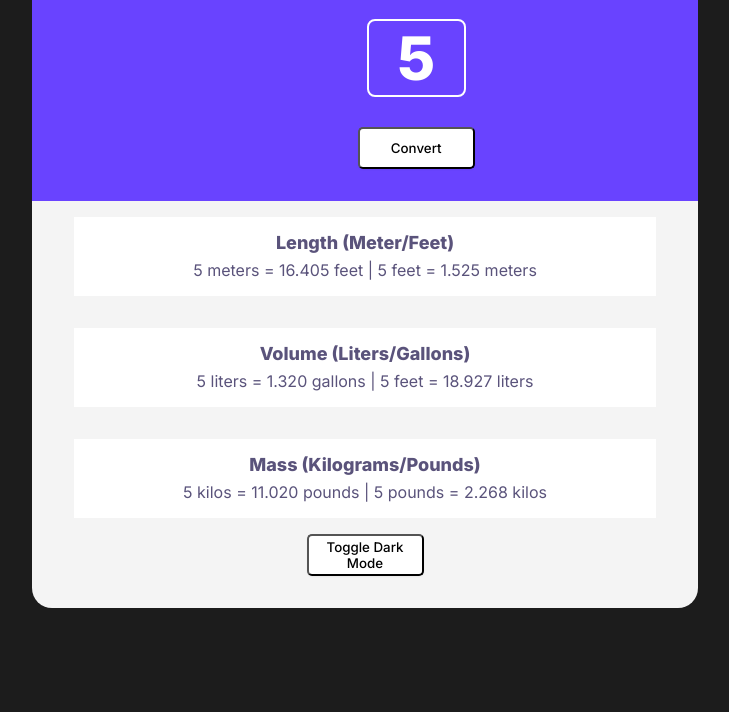
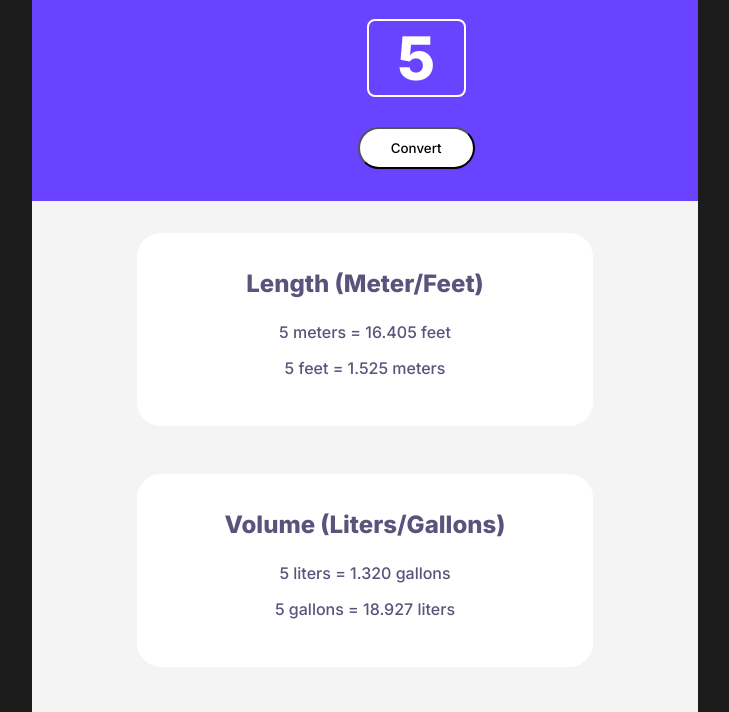
Before and after one commit to johnsethsalazar/unit-converter, a plain HTML site: page index.html in a window 1280 px wide. Both pictures are taken after typing "5" into the empty fields and a click on the button "Convert". Shown: the part 71-783 px from the top of the page, without its empty margins (275-1004 px from the left). Drawn offline with Linux system fonts and the light colour scheme.

Commit message:
Added some stylings

```diff
--- a/index.html
+++ b/index.html
@@ -16,15 +16,18 @@
     <div id="output">
         <div class="result">
             <h2 class="unit-name">Length (Meter/Feet)</h2>
-            <p id="length" class="unit-result">1 meter = 3.281 feet | 1 feet = 0.305 meter</p>
+            <p id="feet" class="unit-result">1 meter = 3.281 feet</p>
+            <p id="meter" class="unit-result">1 feet = 0.305 meter</p>
         </div>
         <div class="result">
             <h2 class="unit-name">Volume (Liters/Gallons)</h2>
-            <p id="volume" class="unit-result">1 liter = 0.264 gallon | 1 gallon = 3.785 liter</p>
+            <p id="gallon" class="unit-result">1 liter = 0.264 gallon</p>
+            <p id="liter" class="unit-result">1 gallon = 3.785 liters</p>
         </div>
         <div class="result">
             <h2 class="unit-name">Mass (Kilograms/Pounds)</h2>
-            <p id="mass" class="unit-result">1 kilogram = 2.204 pound | 1 pound = 0.454 kilogram</p>
+            <p id="pound" class="unit-result">1 kilogram = 2.204 pounds</p>
+            <p id="kilo" class="unit-result">1 pound = 0.454 kilograms</p>
         </div>
         <button id="dark-mode">Toggle Dark Mode</button>
     </div>
--- a/index.js
+++ b/index.js
@@ -1,9 +1,18 @@
 const convertBtn = document.getElementById("convert")
 const inputValue = document.getElementById("inputValue")
-const lengthValue = document.getElementById("length")
-const volumeValue = document.getElementById("volume")
-const massValue = document.getElementById("mass")
+// const lengthValue = document.getElementById("length")
+// const volumeValue = document.getElementById("volume")
+// const massValue = document.getElementById("mass")
 const darkMode = document.getElementById("dark-mode")
+
+const feetValue = document.getElementById("feet")
+const meterValue = document.getElementById("meter")
+
+const gallonValue = document.getElementById("gallon")
+const literValue = document.getElementById("liter")
+
+const poundValue = document.getElementById("pound")
+const kiloValue = document.getElementById("kilo")
 
 convertBtn.addEventListener("click", function(){
     let value = inputValue.value
@@ -17,13 +26,33 @@ convertBtn.addEventListener("click", function(){
     let poundsResult = value * 2.204
     let kilosResult = value * 0.453592
 
-    let lengthOutput = `${value} meters = ${feetResult.toFixed(3)} feet | ${value} feet = ${meterResult.toFixed(3)} meters`
-    let volumeOuput = `${value} liters = ${gallonResult.toFixed(3)} gallons | ${value} feet = ${litersResult.toFixed(3)} liters`
-    let massOutput = `${value} kilos = ${poundsResult.toFixed(3)} pounds | ${value} pounds = ${kilosResult.toFixed(3)} kilos`
+    let feetOutput = `${value} meters = ${feetResult.toFixed(3)} feet`
+    let meterOutput = `${value} feet = ${meterResult.toFixed(3)} meters`
 
-    lengthValue.textContent = lengthOutput
-    volumeValue.textContent = volumeOuput
-    massValue.textContent = massOutput
+    let gallonOutput = `${value} liters = ${gallonResult.toFixed(3)} gallons`
+    let literOutput = `${value} gallons = ${litersResult.toFixed(3)} liters`
+
+    let poundOutput = `${value} kilos = ${poundsResult.toFixed(3)} pounds`
+    let kiloOutput = `${value} pounds = ${kilosResult.toFixed(3)} kilos`
+
+    feetValue.innerText = feetOutput
+    meterValue.innerText = meterOutput
+
+    gallonValue.innerText = gallonOutput
+    literValue.innerText = literOutput
+
+    poundValue.innerText = poundOutput
+    kiloValue.innerText = kiloOutput
+
+    // let lengthOutput = `${value} meters = ${feetResult.toFixed(3)} feet | ${value} feet = ${meterResult.toFixed(3)} meters`
+    // let volumeOuput = `${value} liters = ${gallonResult.toFixed(3)} gallons | ${value} feet = ${litersResult.toFixed(3)} liters`
+    // let massOutput = `${value} kilos = ${poundsResult.toFixed(3)} pounds | ${value} pounds = ${kilosResult.toFixed(3)} kilos`
+
+
+
+    // lengthValue.textContent = lengthOutput
+    // volumeValue.textContent = volumeOuput
+    // massValue.textContent = massOutput
 })
 
 darkMode.addEventListener("click", function(){
--- a/styles.css
+++ b/styles.css
@@ -25,7 +25,7 @@ button{
     /* shadow/sm */
 
     box-shadow: 0px 1px 2px rgba(0, 0, 0, 0.05);
-    border-radius: 5px;
+    border-radius: 24px;
 }
 
 #inputValue{
@@ -63,12 +63,28 @@ button{
     border-bottom-right-radius: 20px;
 }
 
+#dark-mode{
+    background: black;
+    color: white;
+    margin-top: 2em;
+}
+
 .result{
     background: white;
-    padding: 0em 0em 0em 0em;
-    margin: 1em 0em 1em 0em;
-    width: 115%;
+    padding: 1em 0em 2em 0em;
+    margin: 2em 0em 1em 0em;
+    width: 90%;
     justify-self: center;
+    border-radius: 24px;
+}
+
+.unit-name{
+    font-size: 24px;
+    margin-bottom: 1em;
+}
+
+.unit-result{
+    font-weight: 500;
 }
 
 /*remove spin button number input*/
```
